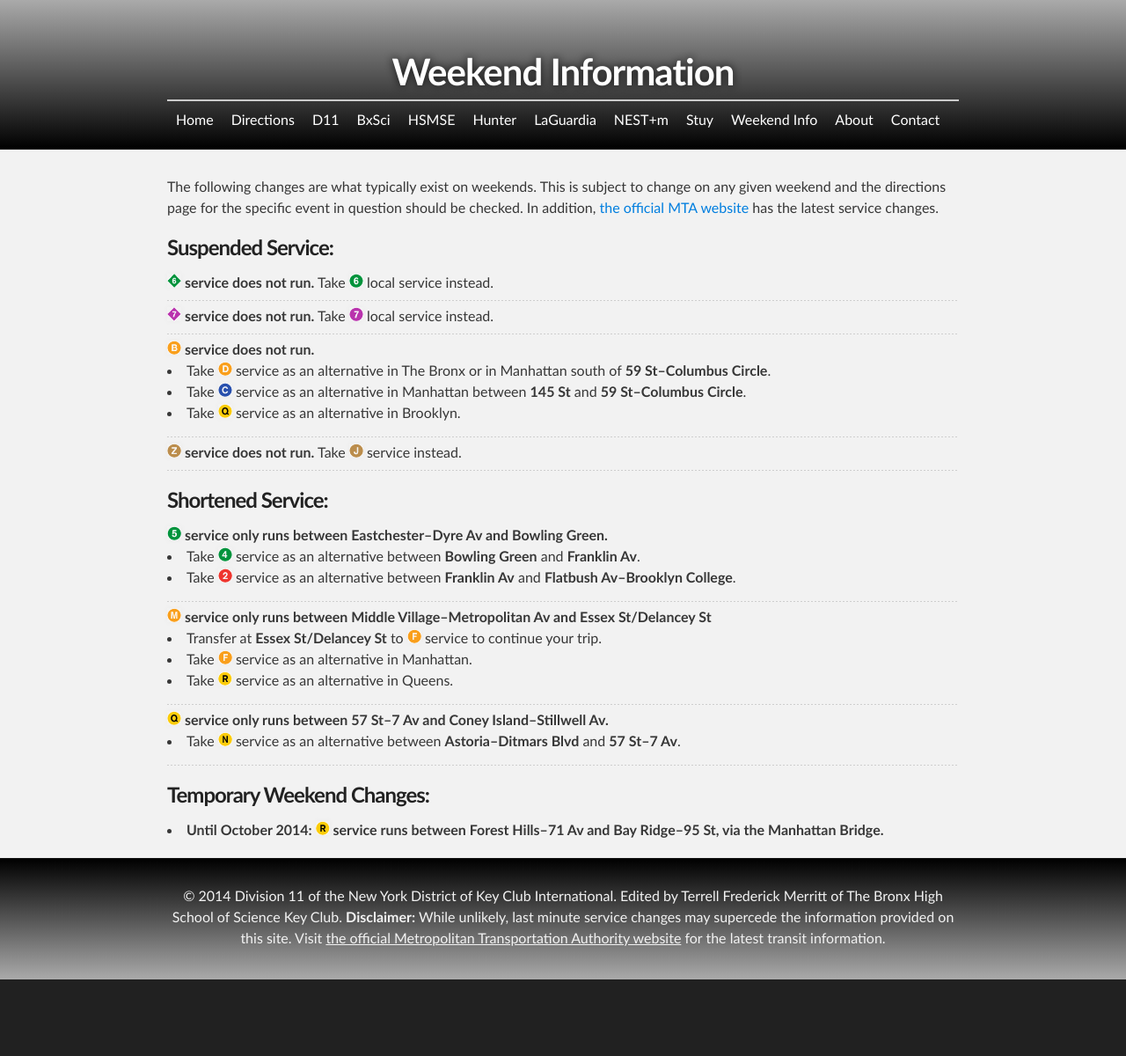
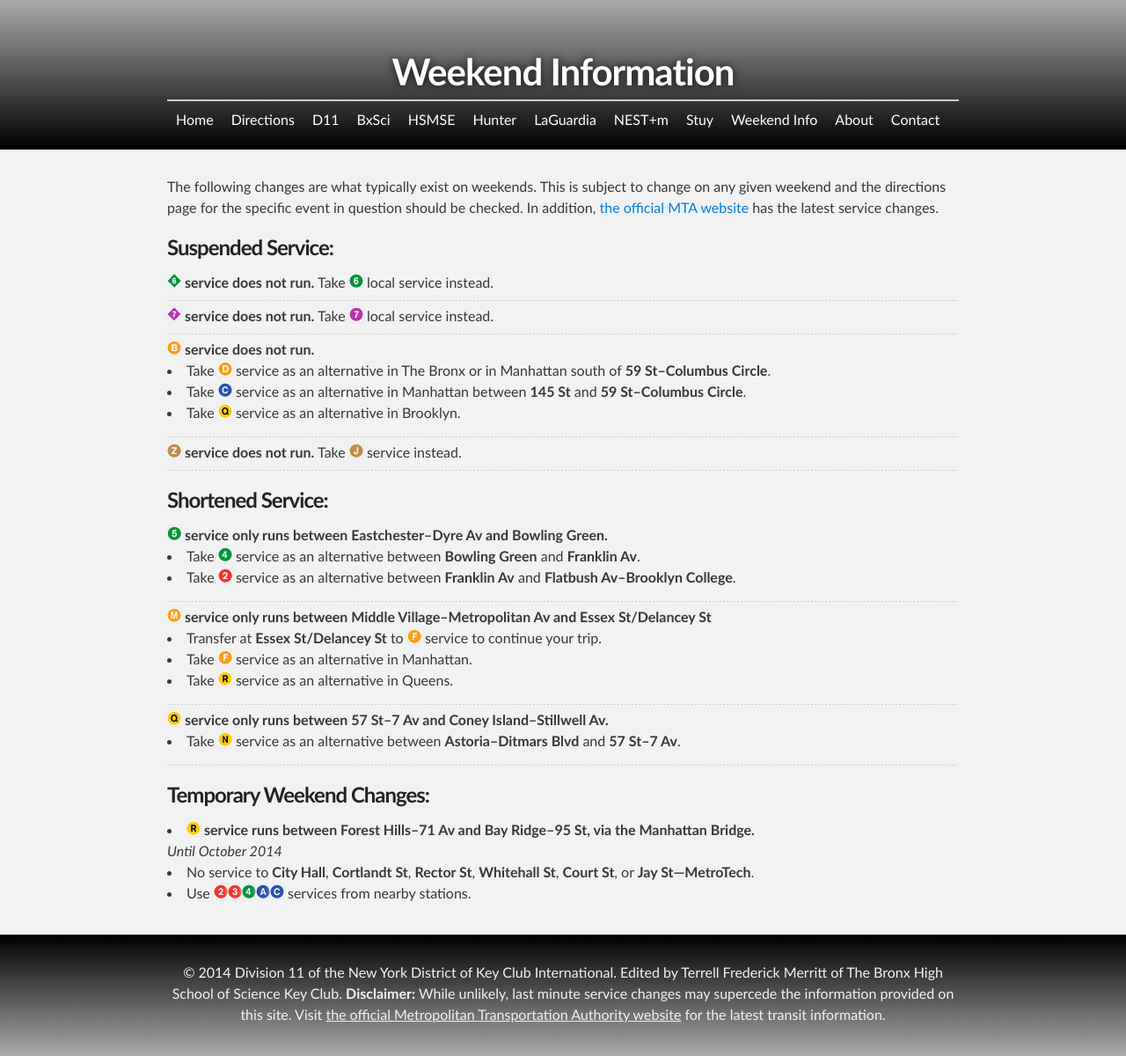
Before and after one commit to d11directions/d11directions.github.io, a Jekyll site: the page built from weekend_info/index.html, in a window 1280 px wide. Shown: the whole page at 88% size. Built offline with Jekyll 4.4.1, drawn with Linux system fonts in a browser that asks for light colours; before the commit the page ends 1113 px from its top, so only the background shows below that.

Commit message:
Update Weekend Info - detail R changes

```diff
--- a/weekend_info/index.html
+++ b/weekend_info/index.html
@@ -63,5 +63,9 @@ redirect_from: /weekend_information/index.html
 
     <h3>Temporary Weekend Changes:</h3>
     <li id="R">
-      <strong>Until October 2014: <img src="/img/R.png" alt="(R)"> service runs between Forest Hills&ndash;71 Av and Bay Ridge&ndash;95 St, via the Manhattan Bridge.</strong>
+      <strong><img src="/img/R.png" alt="(R)"> service runs between Forest Hills&ndash;71 Av and Bay Ridge&ndash;95 St, via the Manhattan Bridge.</strong><br><em>Until October 2014</em>
+      <ul>
+        <li>No service to <strong>City Hall</strong>, <strong>Cortlandt St</strong>, <strong>Rector St</strong>, <strong>Whitehall St</strong>, <strong>Court St</strong>, or <strong>Jay St&mdash;MetroTech</strong>.</li>
+        <li>Use <img src="/img/2.png" alt="(2)"><img src="/img/3.png" alt="(3)"><img src="/img/4.png" alt="(4)"><img src="/img/A.png" alt="(A)"><img src="/img/C.png" alt="(C)"> services from nearby stations.</li>
+      </ul>
     </li>
```
